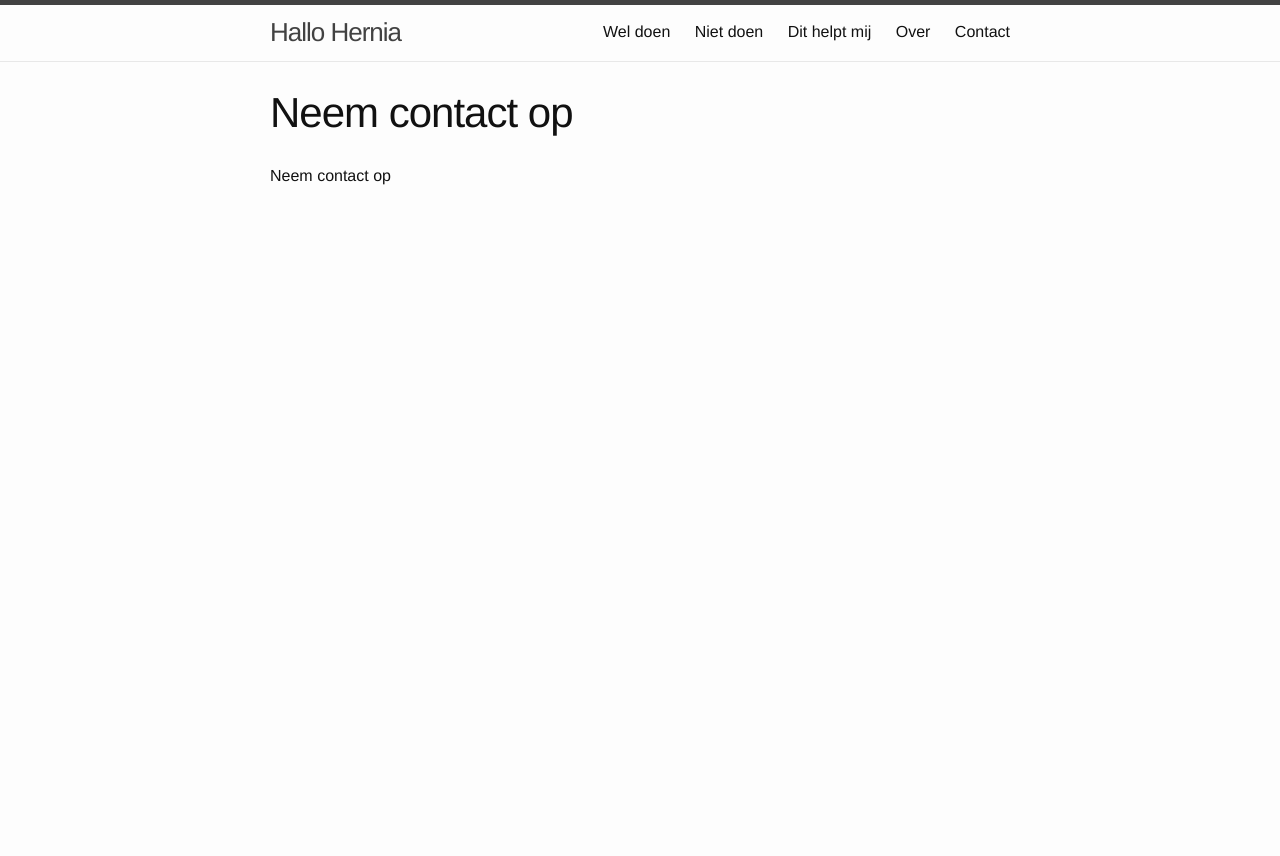
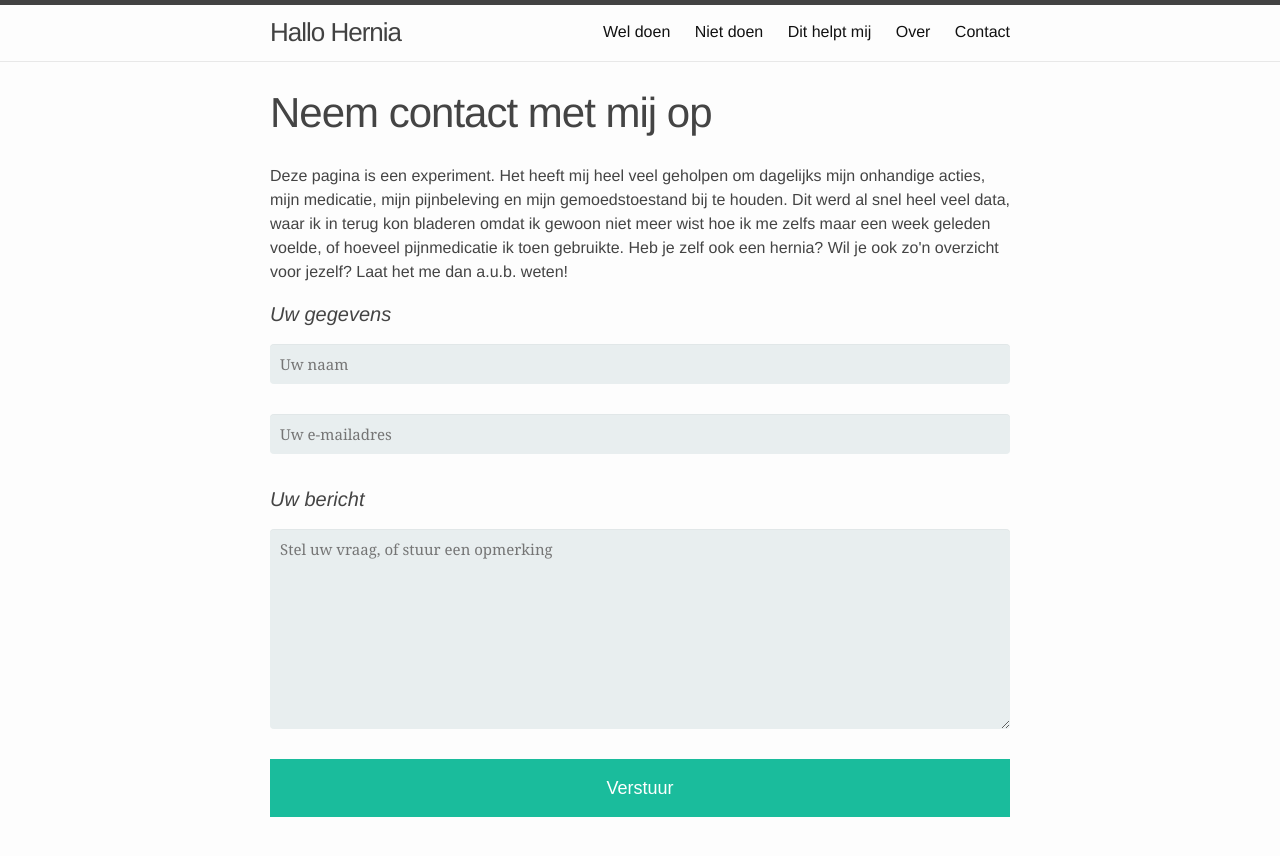
Before and after one commit to sandersoeteman/sandersoeteman.github.io, a Jekyll site: the page built from pages/contact.md, in a window 1280 px wide. Shown: the top 856 px of the page. Built offline with Jekyll 4.4.1, drawn with Linux system fonts in a browser that asks for light colours.

Commit message:
contactpagina

```diff
--- /dev/null
+++ b/_sass/contact.scss
@@ -0,0 +1,47 @@
+form.contact {
+  display: flex;
+  flex-direction: column;
+
+  > div {
+    display: flex;
+    flex-direction: column;
+
+    input,
+    textarea {
+      font-family: Georgia, "Times New Roman", Times, serif;
+      border: 0;
+      border-radius: 4px;
+      font-size: 15px;
+      margin: 0;
+      margin-bottom: 0px;
+      outline: 0;
+      padding: 10px;
+      width: 100%;
+      box-sizing: border-box;
+      background-color: #e8eeef;
+      box-shadow: 0 1px 0 rgba(0, 0, 0, 0.03) inset;
+      margin-bottom: 30px;
+    }
+    textarea {
+      height: 200px;
+    }
+  }
+  h4 {
+    font-style: italic;
+  }
+  button {
+    margin: 0;
+    cursor: pointer;
+    padding: 19px 39px 18px 39px;
+    color: #fff;
+    background: #1abc9c;
+    font-size: 18px;
+    text-align: center;
+    font-style: normal;
+    border: none;
+
+    &:hover {
+      background: #109177;
+    }
+  }
+}
--- a/_sass/layout.scss
+++ b/_sass/layout.scss
@@ -28,7 +28,7 @@ body {
 /** Basic styling */
 body {
   font: 400 16px/1.5 "Helvetica Neue", Helvetica, Arial, sans-serif;
-  color: #111;
+  color: #444;
   background-color: #fdfdfd;
   -webkit-text-size-adjust: 100%;
   -webkit-font-feature-settings: "kern" 1;
--- a/assets/css/main.scss
+++ b/assets/css/main.scss
@@ -5,6 +5,7 @@
 @import "header";
 @import "home";
 @import "blog";
+@import "contact";
 @import "responsive";
 @import "fa/fontawesome";
 @import "fa/regular";
--- a/pages/contact.md
+++ b/pages/contact.md
@@ -1,7 +1,32 @@
 ---
 layout: page
-title: Neem contact op
+title: Neem contact met mij op
 permalink: /contact/
 ---
 
-Neem contact op
+<p>
+  Deze pagina is een experiment. Het heeft mij heel veel geholpen om dagelijks mijn onhandige acties, mijn medicatie, mijn pijnbeleving en mijn gemoedstoestand bij te houden. Dit werd al snel heel veel data, waar ik in terug kon bladeren omdat ik gewoon niet meer wist hoe ik me zelfs maar een week geleden voelde, of hoeveel pijnmedicatie ik toen gebruikte.
+  Heb je zelf ook een hernia? Wil je ook zo'n overzicht voor jezelf? Laat het me dan a.u.b. weten!
+</p>
+<form
+  class="contact"
+  action="https://formspree.io/xvvvoazx"
+  method="POST"
+>
+<h4>Uw gegevens</h4>
+<div>
+  <input type="text" name="naam" placeholder="Uw naam" required>
+</div>
+<div>
+  <input type="email" name="emailadres" placeholder="Uw e-mailadres" required>
+</div>
+<h4>Uw bericht</h4>
+<div>
+  <textarea name="bericht" placeholder="Stel uw vraag, of stuur een opmerking" required></textarea>
+</div>
+
+  <!-- your other form fields go here -->
+
+<button type="submit">Verstuur</button>
+
+</form>
```
